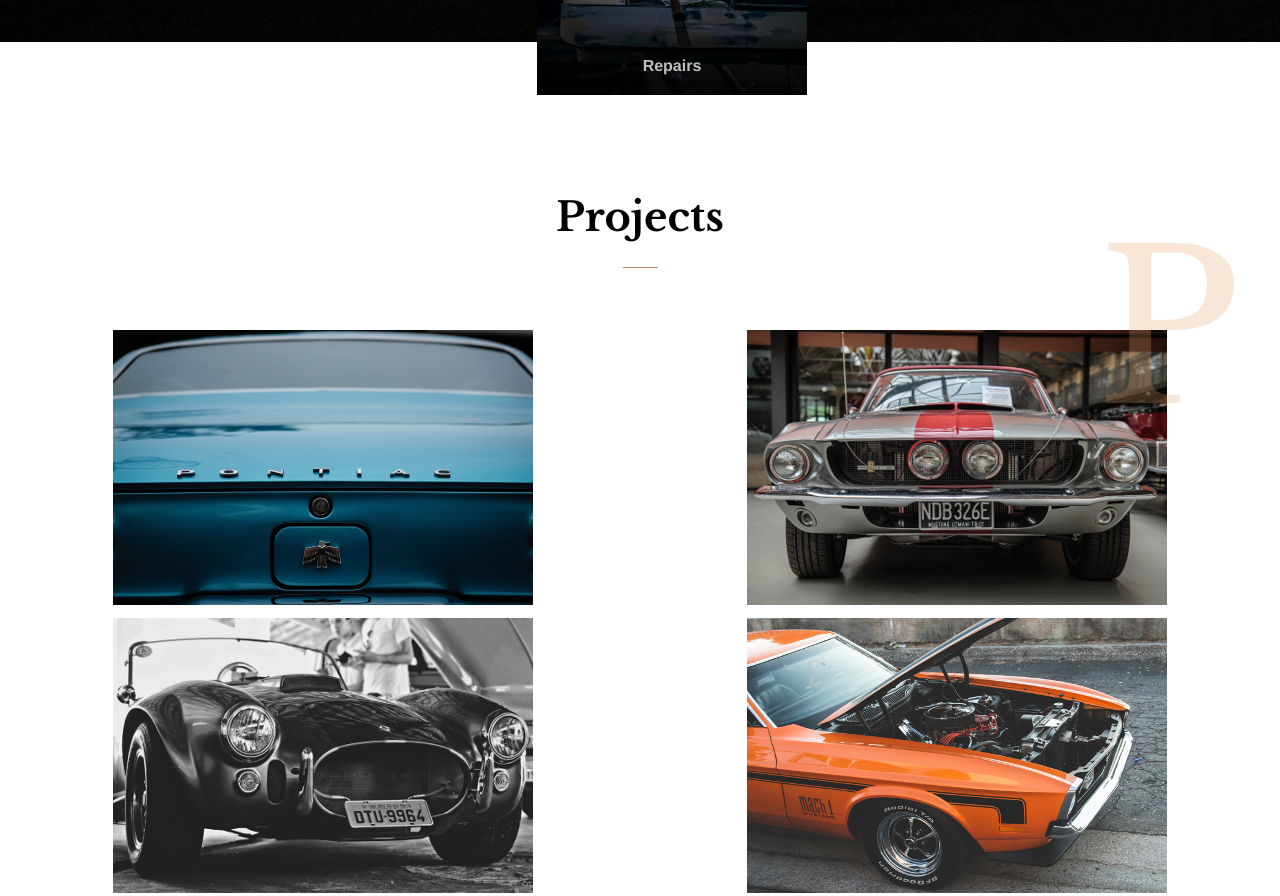
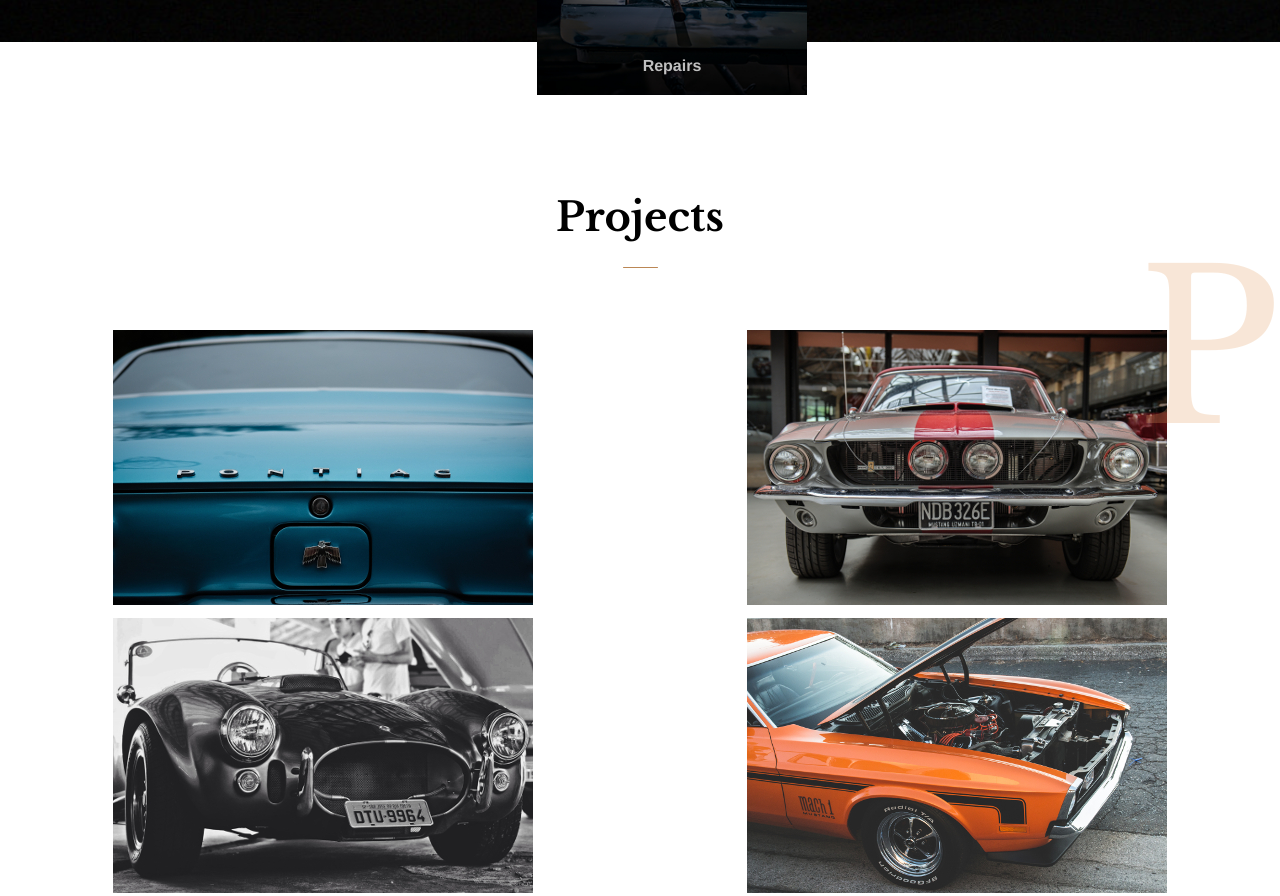
Before and after one commit to billyderringer/charger, a website: page index.html in a window 1280 px wide. Shown: the part 2057-2953 px from the top of the page. Drawn offline with nearby package versions, Linux system fonts and the light colour scheme.

Commit message:
adjusted portfolio letter

```diff
--- a/css/sections/projects.scss
+++ b/css/sections/projects.scss
@@ -35,8 +35,8 @@
     h2{
       opacity: .25;
       position: absolute;
-      top: 200px;
-      right: 40px;
+      top: 220px;
+      right: 0;
       font-size: 13rem;
       font-weight: 100;
       line-height: .85;
```
Also changed, not shown: css/main-style.css, 1 other file.
